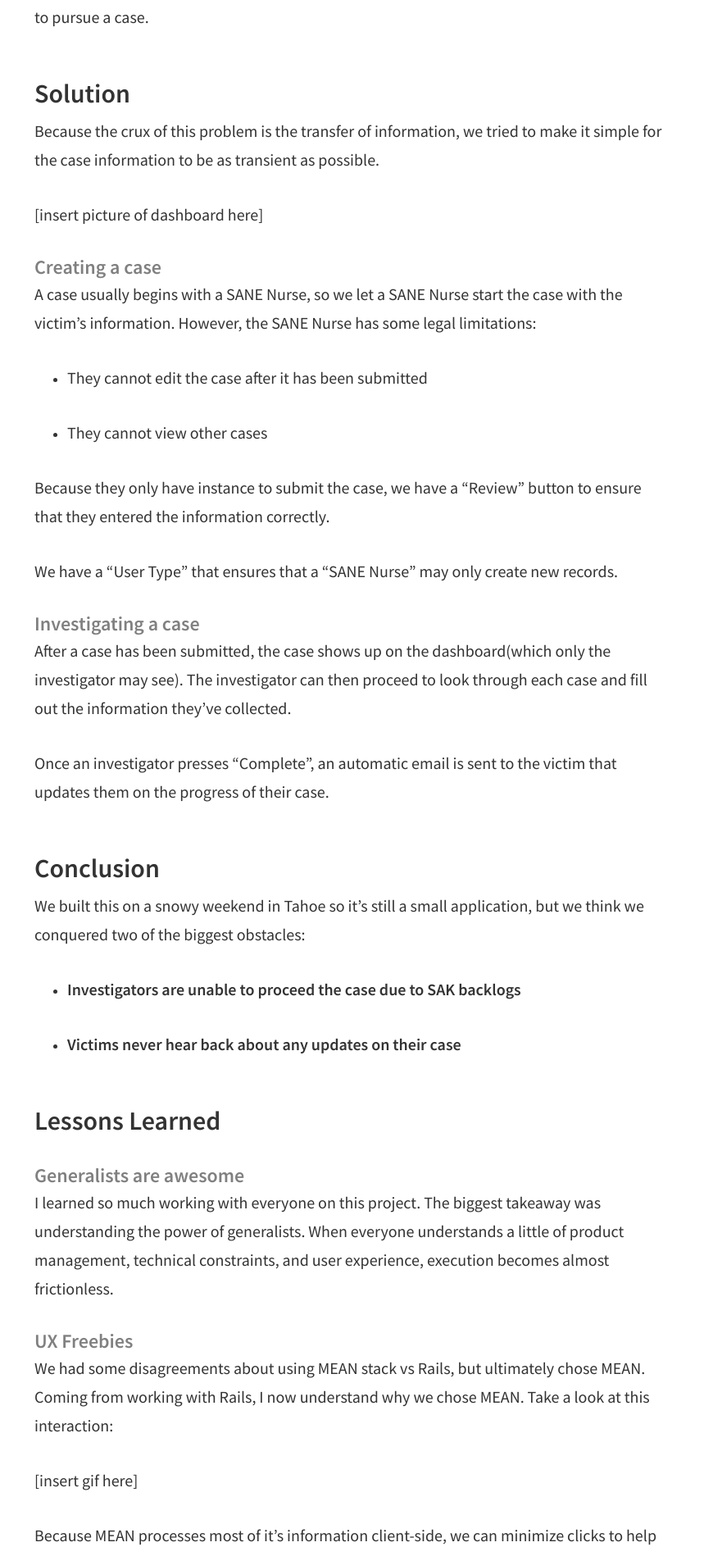
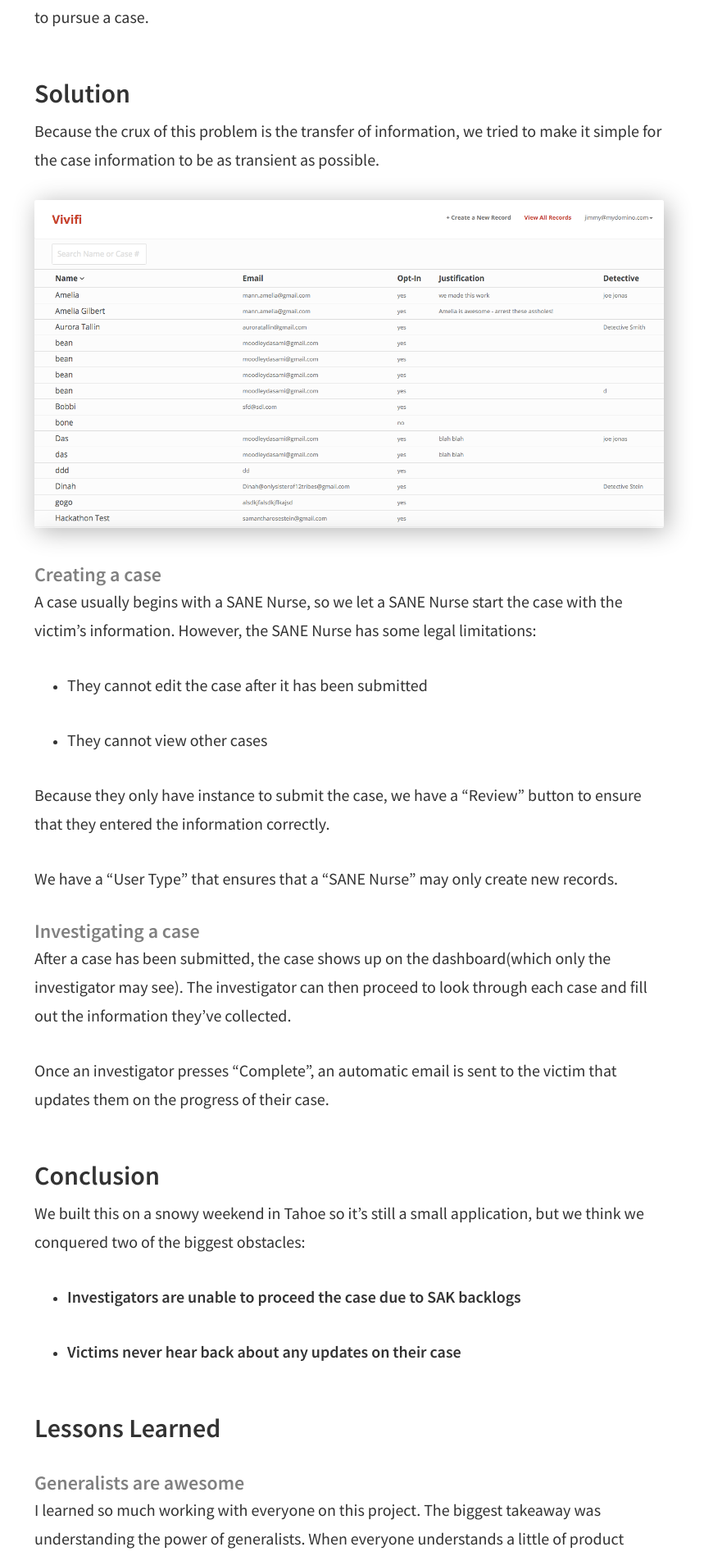
Before and after one commit to npmcdn-to-unpkg-bot/jyng.github.io, a Jekyll site: the page built from _posts/2016-02-07-vivifi.md, in a window 1280 px wide. Shown: the part 818-2716 px from the top of the page at 82% size, without its empty margins (214-1073 px from the left). Built offline with Jekyll 4.4.1, drawn with Linux system fonts in a browser that asks for light colours.

Commit message:
adding images

```diff
--- a/_posts/2016-02-07-vivifi.md
+++ b/_posts/2016-02-07-vivifi.md
@@ -16,7 +16,7 @@ However, due to funding issues, most cases never get pursued. Most of the time,
 
 Because the crux of this problem is the transfer of information, we tried to make it simple for the case information to be as transient as possible.
 
-[insert picture of dashboard here]
+![vivifi dashboard](../assets/vivifi_sc.png)
 
 ### Creating a case
 A case usually begins with a SANE Nurse, so we let a SANE Nurse start the case with the victim’s information. However, the SANE Nurse has some legal limitations:
--- a/css/mine.css
+++ b/css/mine.css
@@ -10,3 +10,8 @@ a {
 h1, .h1 {
   font-size:48px;
 }
+
+.img-shadow {
+  box-shadow:4px 4px 30px rgba(0,0,0,0.3);
+
+}
--- a/css/posts.css
+++ b/css/posts.css
@@ -66,3 +66,8 @@ h1 a { color: #333;}
 .fr { float: right; }
 
 .gray { color: #999; }
+
+img {
+  box-shadow: 4px 4px 30px rgba(0, 0, 0, 0.3);
+  border-radius: 3px;
+}
```
Also changed, not shown: index.html (+7 -3 lines), assets/vivifi_sc.png (added), 5 other files.
